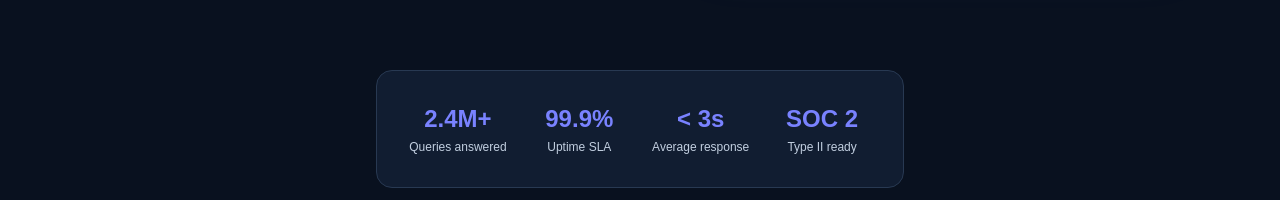
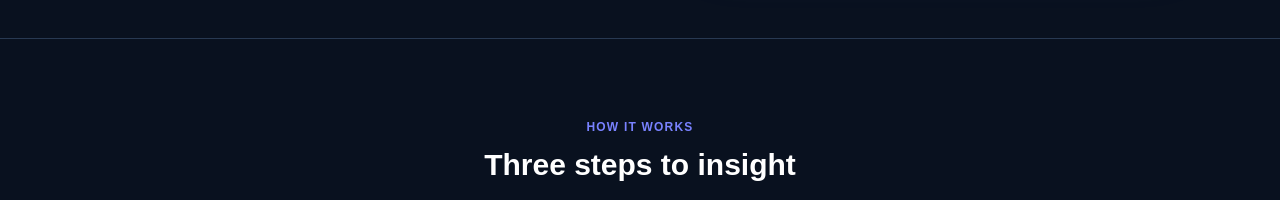
Before and after one commit to skinmalata/Datalyst, a Next.js app in the folder frontend/: page / in a window 1280 px wide. Shown: the part 600-800 px from the top of the page. Built offline with nearby package versions, Linux system fonts and the light colour scheme.

Commit message:
Remove stats bar from landing page

```diff
--- a/frontend/src/app/page.tsx
+++ b/frontend/src/app/page.tsx
@@ -47,12 +47,7 @@
   },
 ];
 
-const stats = [
-  { value: "2.4M+", label: "Queries answered" },
-  { value: "99.9%", label: "Uptime SLA" },
-  { value: "< 3s", label: "Average response" },
-  { value: "SOC 2", label: "Type II ready" },
-];
+
 
 export default function Home() {
   return (
@@ -95,15 +90,6 @@
           </div>
         </div>
 
-        {/* STATS BAR */}
-        <div className="mx-auto mt-16 grid max-w-3xl grid-cols-2 gap-6 rounded-2xl border border-border bg-surface p-8 md:grid-cols-4 lg:col-span-2">
-          {stats.map(s => (
-            <div key={s.label} className="text-center">
-              <div className="text-2xl font-bold text-primary">{s.value}</div>
-              <div className="mt-1 text-xs text-text-muted">{s.label}</div>
-            </div>
-          ))}
-        </div>
       </section>
 
       {/* HOW IT WORKS */}
```
